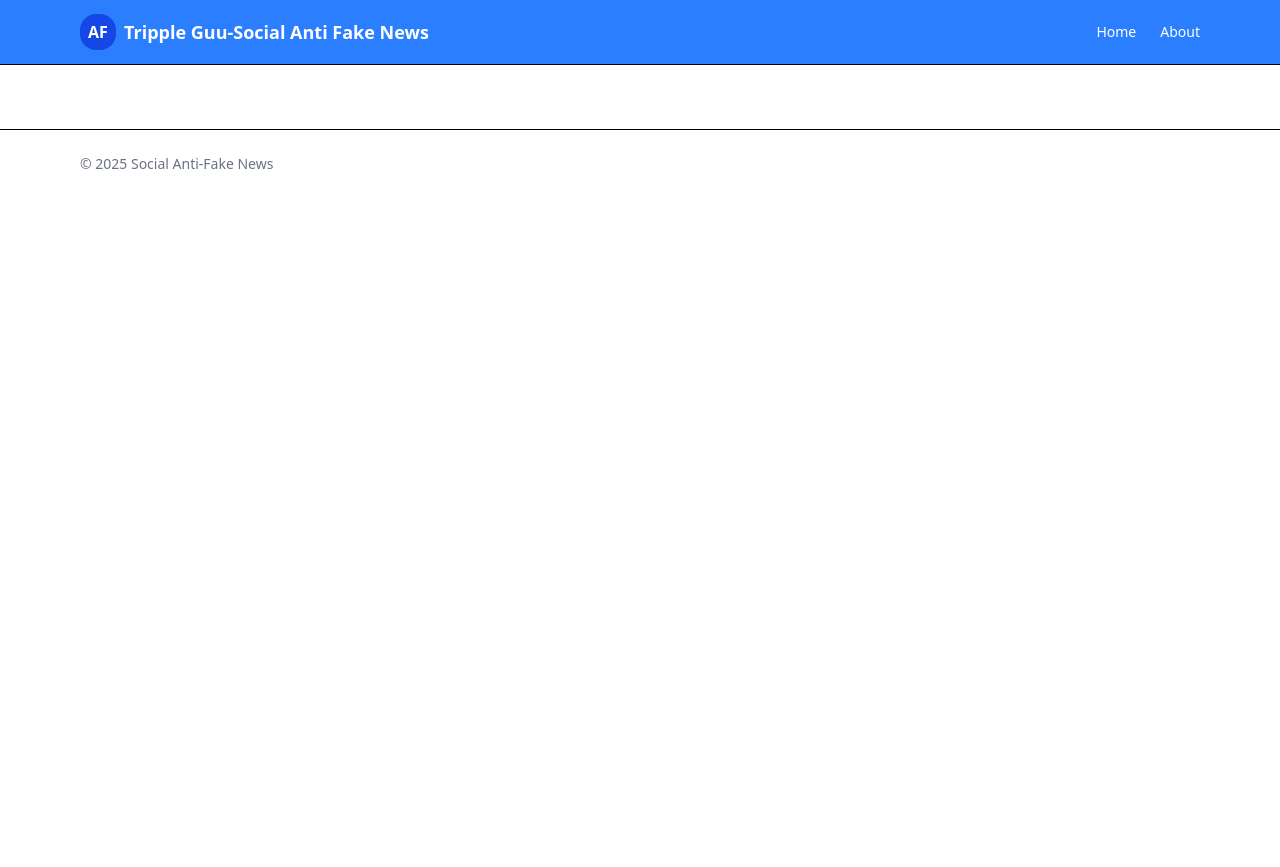
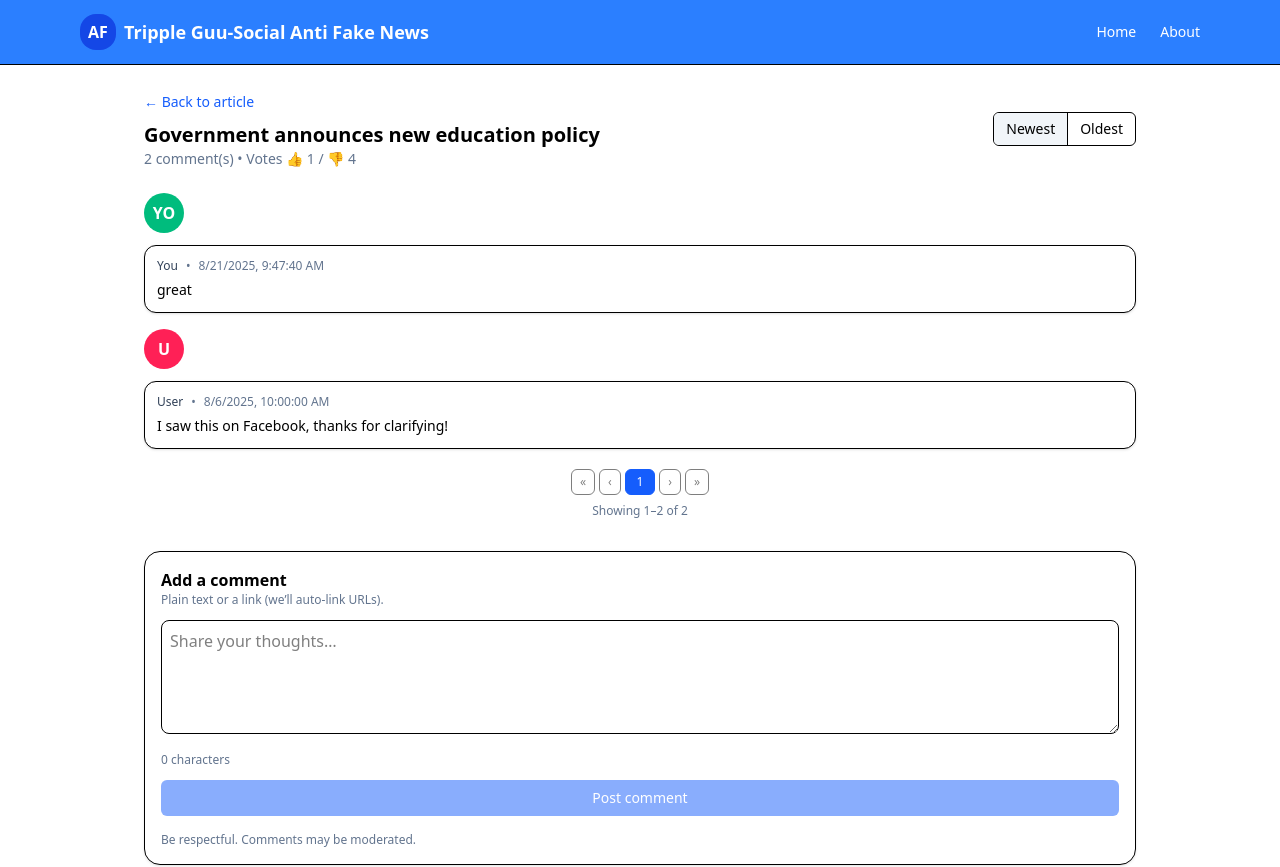
Before and after one commit to chartchai-class/project-01-the-anti-fake-news-system-triple-guu, a Vue app in the folder component-midterm-project/: page /comments/1 in a window 1280 px wide. Shown: the top 867 px of the page. Before the commit the page ends 800 px from the top, so only its background shows below. Built offline with nearby package versions, Linux system fonts and the light colour scheme; no server answers.

Commit message:
comment page and pagination in comment page is added

```diff
--- /dev/null
+++ b/component-midterm-project/src/components/PaginationComment.vue
@@ -0,0 +1,126 @@
+<!-- src/components/PaginationComments.vue -->
+<template>
+  <nav class="flex flex-wrap items-center justify-center gap-1" aria-label="Comments pagination">
+    <!-- First -->
+    <button
+      class="px-2 py-1 text-xs rounded-md border hover:bg-slate-50 disabled:opacity-50 disabled:cursor-not-allowed"
+      :disabled="safePage <= 1"
+      @click="go(1)"
+      aria-label="First page"
+      title="First"
+    >
+      «
+    </button>
+
+    <!-- Prev -->
+    <button
+      class="px-2 py-1 text-xs rounded-md border hover:bg-slate-50 disabled:opacity-50 disabled:cursor-not-allowed"
+      :disabled="safePage <= 1"
+      @click="go(safePage - 1)"
+      aria-label="Previous page"
+      title="Prev"
+    >
+      ‹
+    </button>
+
+    <!-- Numbered buttons (with ellipses) -->
+    <div class="flex items-center gap-1" role="group" aria-label="Page numbers">
+      <button
+        v-for="(p, i) in pageItems"
+        :key="i"
+        :disabled="p === '…'"
+        @click="p !== '…' && go(p as number)"
+        class="min-w-[1.9rem] px-2 py-1 text-xs rounded-md border hover:bg-slate-50 disabled:cursor-default disabled:opacity-100"
+        :class="[
+          p === '…' ? 'text-slate-400 border-transparent' : '',
+          p === safePage ? 'bg-blue-600 text-white border-blue-600 hover:bg-blue-600' : ''
+        ]"
+        :aria-current="p === safePage ? 'page' : undefined"
+      >
+        {{ p }}
+      </button>
+    </div>
+
+    <!-- Next -->
+    <button
+      class="px-2 py-1 text-xs rounded-md border hover:bg-slate-50 disabled:opacity-50 disabled:cursor-not-allowed"
+      :disabled="safePage >= safeTotal"
+      @click="go(safePage + 1)"
+      aria-label="Next page"
+      title="Next"
+    >
+      ›
+    </button>
+
+    <!-- Last -->
+    <button
+      class="px-2 py-1 text-xs rounded-md border hover:bg-slate-50 disabled:opacity-50 disabled:cursor-not-allowed"
+      :disabled="safePage >= safeTotal"
+      @click="go(safeTotal)"
+      aria-label="Last page"
+      title="Last"
+    >
+      »
+    </button>
+  </nav>
+</template>
+
+<script setup lang="ts">
+import { computed } from 'vue'
+
+const props = withDefaults(defineProps<{
+  page: number
+  totalPages: number
+  siblingCount?: number   // neighbors around current page
+  boundaryCount?: number  // pages shown at start/end
+}>(), {
+  siblingCount: 1,
+  boundaryCount: 1,
+})
+
+const emit = defineEmits<{ (e: 'update:page', value: number): void }>()
+
+const safeTotal = computed(() => Math.max(1, Number(props.totalPages) || 1))
+const safePage  = computed(() =>
+  Math.min(Math.max(1, Number(props.page) || 1), safeTotal.value)
+)
+
+function go(target: number) {
+  const next = Math.min(Math.max(1, target), safeTotal.value)
+  if (next !== safePage.value) emit('update:page', next)
+}
+
+function range(start: number, end: number) {
+  return Array.from({ length: Math.max(0, end - start + 1) }, (_, i) => start + i)
+}
+
+function buildPageItems(current: number, total: number, siblings: number, boundary: number) {
+  const startPages = range(1, Math.min(boundary, total))
+  const endPages   = range(Math.max(total - boundary + 1, boundary + 1), total)
+
+  const left = Math.max(
+    Math.min(current - siblings, total - boundary - siblings * 2 - 1),
+    boundary + 2
+  )
+  const right = Math.min(
+    Math.max(current + siblings, boundary + siblings * 2 + 2),
+    total - boundary - 1
+  )
+
+  const middle = total <= boundary * 2 + siblings * 2 + 3
+    ? range(boundary + 1, total - boundary)
+    : range(left, right)
+
+  const items: Array<number | '…'> = []
+  items.push(...startPages)
+  if (middle.length && middle[0] > startPages[startPages.length - 1] + 1) items.push('…')
+  items.push(...middle)
+  if (endPages.length && endPages[0] > middle[middle.length - 1] + 1) items.push('…')
+  if (endPages[0] > startPages[startPages.length - 1]) items.push(...endPages)
+  return items
+}
+
+const pageItems = computed(() =>
+  buildPageItems(safePage.value, safeTotal.value, props.siblingCount, props.boundaryCount)
+)
+</script>
--- a/component-midterm-project/src/views/Comments.vue
+++ b/component-midterm-project/src/views/Comments.vue
@@ -11,12 +11,13 @@
         </p>
       </div>
 
-      <!-- quick filter (optional visual only) -->
+      <!-- quick filter -->
       <div class="inline-flex rounded-md border overflow-hidden">
         <button
           class="px-3 py-1.5 text-sm hover:bg-slate-50"
           :class="sort === 'new' ? 'bg-slate-100' : ''"
           @click="sort = 'new'"
+          :aria-pressed="sort === 'new'"
         >
           Newest
         </button>
@@ -24,6 +25,7 @@
           class="px-3 py-1.5 text-sm hover:bg-slate-50 border-l"
           :class="sort === 'old' ? 'bg-slate-100' : ''"
           @click="sort = 'old'"
+          :aria-pressed="sort === 'old'"
         >
           Oldest
         </button>
@@ -49,19 +51,25 @@
             </div>
 
             <!-- bubble -->
-            <div class="rounded-xl border bg-white p-3">
-              <p class="text-sm whitespace-pre-line break-words">
-                <span v-if="isUrl(c.text)">
-                  <a :href="c.text" target="_blank" rel="noopener" class="text-blue-600 underline">
+            <div class="rounded-xl border bg-white p-3 shadow-sm hover:shadow transition-shadow">
+              <!-- header row -->
+              <div class="flex flex-wrap items-center gap-x-2 gap-y-1 text-xs text-slate-500 mb-1.5">
+                <span class="font-medium text-slate-700">{{ c.author || 'User' }}</span>
+                <span aria-hidden="true">•</span>
+                <time :datetime="c.createdAt">{{ fmt(c.createdAt) }}</time>
+                <span v-if="c.updatedAt" class="text-slate-400">· edited {{ fmt(c.updatedAt) }}</span>
+              </div>
+
+              <!-- content -->
+              <div class="text-sm whitespace-pre-line break-words">
+                <template v-if="isUrl(c.text)">
+                  <a :href="c.text" target="_blank" rel="noopener noreferrer nofollow ugc" class="text-blue-600 underline break-all">
                     {{ c.text }}
                   </a>
-                </span>
-                <span v-else>{{ c.text }}</span>
-              </p>
-
-              <div class="mt-2 flex items-center gap-3 text-[11px] text-slate-500">
-                <time :datetime="c.createdAt">{{ fmt(c.createdAt) }}</time>
-                <span v-if="c.updatedAt" class="text-slate-400">· edited {{ fmt(c.updatedAt) }}</span>
+                </template>
+                <template v-else>
+                  {{ c.text }}
+                </template>
               </div>
             </div>
           </article>
@@ -73,10 +81,12 @@
 
         <!-- pagination -->
         <div class="mt-5 flex flex-col items-center gap-2">
-          <Pagination
-            v-if="totalPages > 1"
+          <!-- Always show the pager; it disables itself on a single page -->
+          <PaginationComment
             :page="page"
             :total-pages="totalPages"
+            :sibling-count="1"
+            :boundary-count="1"
             @update:page="(p:number)=>page=p"
           />
           <p class="text-xs text-slate-500">
@@ -92,7 +102,9 @@
           <p class="text-xs text-slate-500 mb-3">Plain text or a link (we’ll auto-link URLs).</p>
 
           <form @submit.prevent="submit" class="space-y-3">
+            <label for="comment-text" class="sr-only">Add a comment</label>
             <textarea
+              id="comment-text"
               v-model.trim="text"
               rows="4"
               placeholder="Share your thoughts…"
@@ -100,11 +112,16 @@
               aria-label="comment text"
             ></textarea>
 
+            <div class="flex items-center justify-between text-xs text-slate-500">
+              <span>{{ text.length }} characters</span>
+            </div>
+
             <button
+              type="submit"
               class="w-full rounded-md bg-blue-600 text-white py-2 text-sm font-medium hover:bg-blue-700 disabled:opacity-50"
-              :disabled="!text"
+              :disabled="!text || posting"
             >
-              Post comment
+              {{ posting ? 'Posting…' : 'Post comment' }}
             </button>
           </form>
 
@@ -118,11 +135,11 @@
 </template>
 
 <script setup lang="ts">
-import { computed, onMounted, ref } from 'vue'
+import { computed, onMounted, ref, watch } from 'vue'
 import { RouterLink, useRoute } from 'vue-router'
 import { useNewsStore } from '@/stores/newsStore'
 import EmptyState from '@/components/EmptyState.vue'
-import Pagination from '@/components/Pagination.vue'
+import PaginationComment from '@/components/PaginationComment.vue' // ✅ matches your filename
 
 const route = useRoute()
 const id = String(route.params.id)
@@ -145,6 +162,7 @@ const comments = computed(() => {
   if (sort.value === 'new') return arr.sort((a, b) => +new Date(b.createdAt) - +new Date(a.createdAt))
   return arr.sort((a, b) => +new Date(a.createdAt) - +new Date(b.createdAt))
 })
+
 const pageSize = 6
 const page = ref(1)
 const totalPages = computed(() => Math.max(1, Math.ceil(comments.value.length / pageSize)))
@@ -152,13 +170,23 @@ const start = computed(() => (page.value - 1) * pageSize)
 const end   = computed(() => page.value * pageSize)
 const paged = computed(() => comments.value.slice(start.value, end.value))
 
-// add comment
+// keep UX tidy
+watch(() => sort.value, () => { page.value = 1 })
+watch(() => comments.value.length, () => { page.value = Math.min(page.value, totalPages.value) })
+
+// add comment (prevents double submit)
 const text = ref('')
+const posting = ref(false)
 async function submit() {
-  if (!text.value) return
-  await store.addComment(id, text.value)  // store persists to localStorage per your project spec
-  text.value = ''
-  page.value = 1
+  if (!text.value || posting.value) return
+  posting.value = true
+  try {
+    await store.addComment(id, text.value)  // persists to localStorage per your project spec
+    text.value = ''
+    page.value = 1
+  } finally {
+    posting.value = false
+  }
 }
 
 // helpers
@@ -167,6 +195,6 @@ function fmt(iso: string) { return new Date(iso).toLocaleString() }
 function avatarInitialFor(c: any) { return (c.author || 'U').slice(0, 2).toUpperCase() }
 function avatarBgFor(seed: number) {
   const colors = ['bg-indigo-500','bg-rose-500','bg-amber-500','bg-emerald-500','bg-cyan-500','bg-fuchsia-500']
-  return colors[seed % colors.length]
+  return colors[((seed ?? 0) % colors.length + colors.length) % colors.length]
 }
 </script>
--- a/component-midterm-project/src/views/Details.vue
+++ b/component-midterm-project/src/views/Details.vue
@@ -15,7 +15,7 @@
             {{ item.topic }}
           </h1>
 
-          <!-- status badge -->
+        <!-- status badge -->
           <span
             class="px-2 py-1 text-xs font-semibold rounded-full shrink-0"
             :class="statusClass"
@@ -69,7 +69,7 @@
           </p>
         </div>
 
-        <!-- actions: back + comments -->
+        <!-- actions: back + comments (top-level comments page) -->
         <div class="mt-6 flex flex-wrap items-center gap-3">
           <RouterLink
             to="/"
@@ -86,18 +86,13 @@
           </RouterLink>
         </div>
       </section>
-
-      <!-- child route outlet -->
-      <RouterView />
     </article>
   </main>
 </template>
 
-
-
 <script setup lang="ts">
 import { computed, onMounted } from 'vue'
-import { RouterLink, RouterView, useRoute } from 'vue-router'
+import { RouterLink, useRoute } from 'vue-router'
 import { useNewsStore } from '@/stores/newsStore'
 
 const newsStore = useNewsStore()
@@ -154,10 +149,4 @@ const avatarBg = computed(() => {
   const i = (String(item.value?.id || 0).length + (item.value?.reporter?.length || 0)) % avatarPalette.length
   return avatarPalette[i]
 })
-
-const externalLink = computed(() => {
-  // If your item has a link field, expose it; else fall back to image url as a demo “source”.
-  // Change this to match your data model if needed.
-  return (item.value as any)?.link || item.value?.image || ''
-})
 </script>
```
Also changed, not shown: component-midterm-project/src/router/index.ts (+19 -16 lines).
